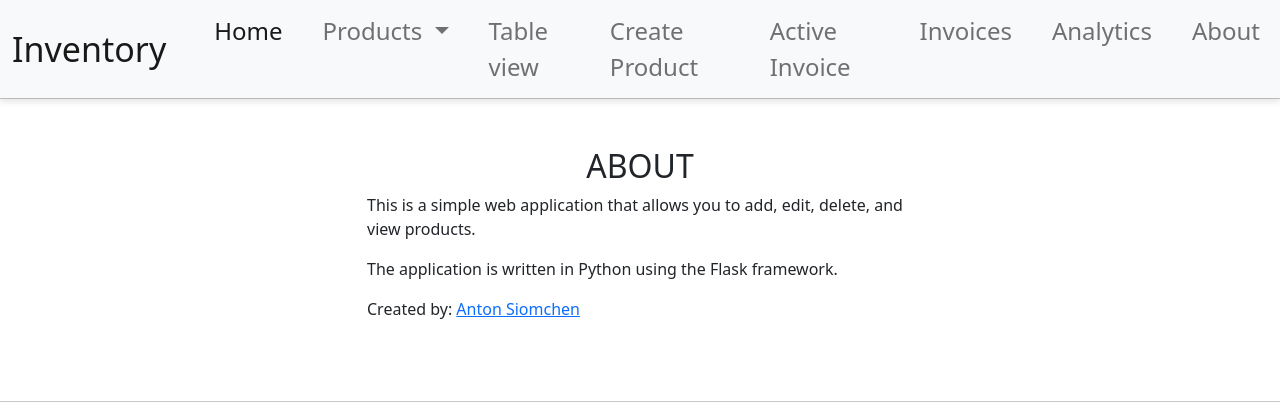
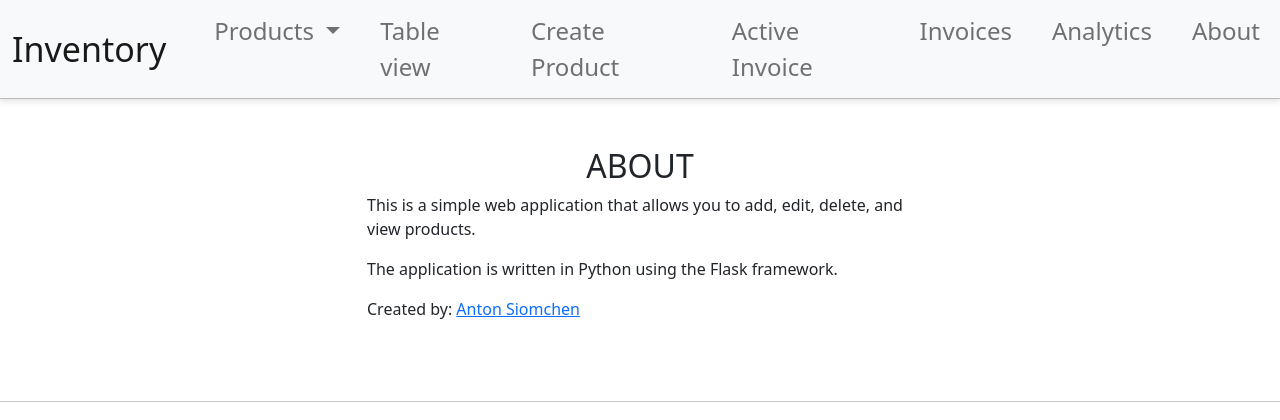
Before and after one commit to asiomchen/inventory-management, a Flask app: page /about/ in a window 1280 px wide. Shown: the top 420 px of the page. Run offline with Flask 3, Linux system fonts and the light colour scheme; a user stored in the database is signed in; parts of the project's set-up code (start-up, migrations or seed data) failed here and were passed over; some libraries are stand-ins or nearby versions.

Commit message:
Remove home link from navbar

```diff
--- a/templates/base.html
+++ b/templates/base.html
@@ -17,9 +17,6 @@
           </button>
           <div class="collapse navbar-collapse" id="navbarSupportedContent">
             <ul class="navbar-nav me-auto mb-2 mb-lg-0 ml-auto">
-              <li class="nav-item">
-                <a class="nav-link active" aria-current="page" href="{{ url_for('main.index') }}">Home</a>
-              </li>
               <li class="nav-item dropdown">
                 <a class="nav-link dropdown-toggle" href="#" id="navbarDropdown" role="button" data-bs-toggle="dropdown" aria-expanded="false">
                   Products
```
